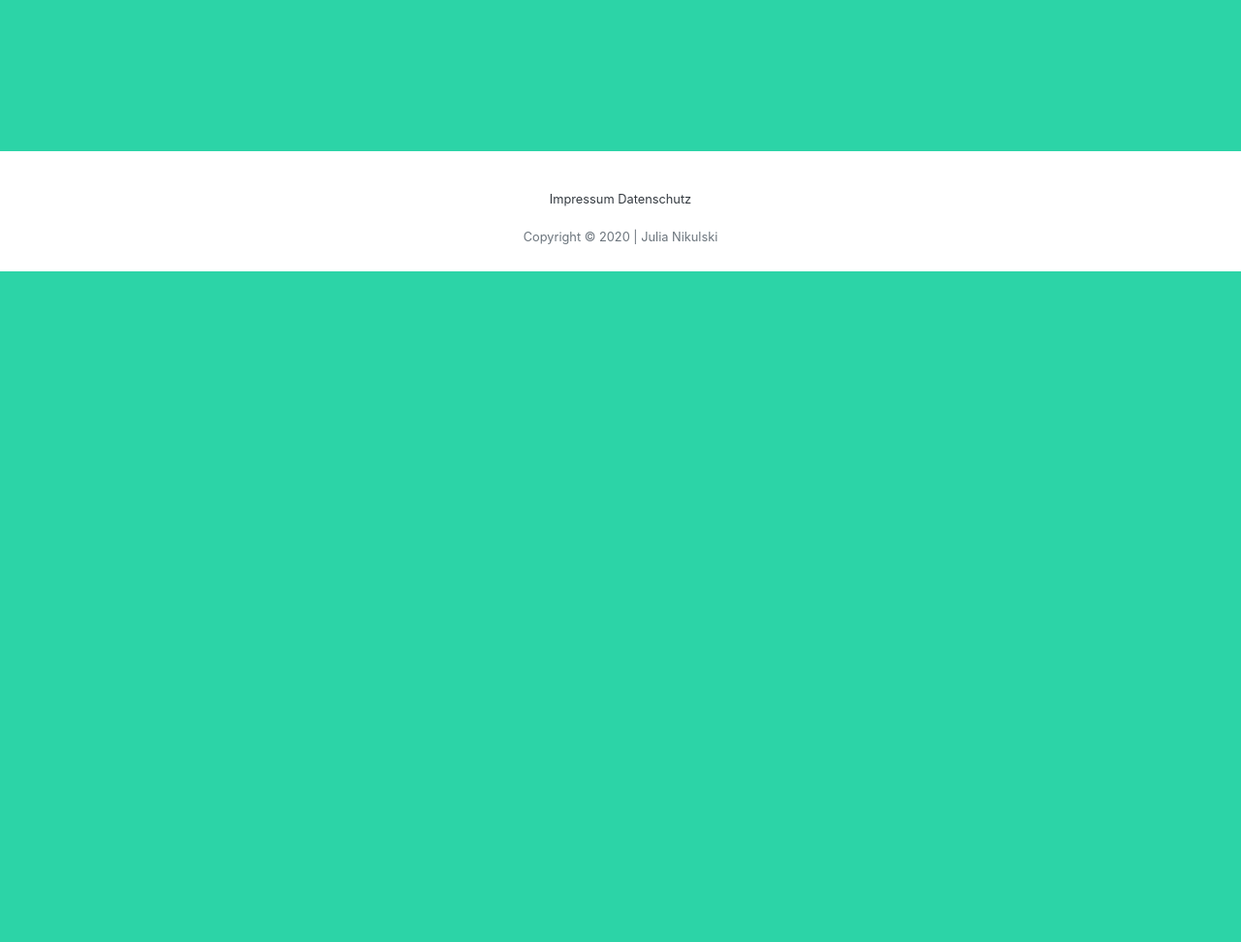
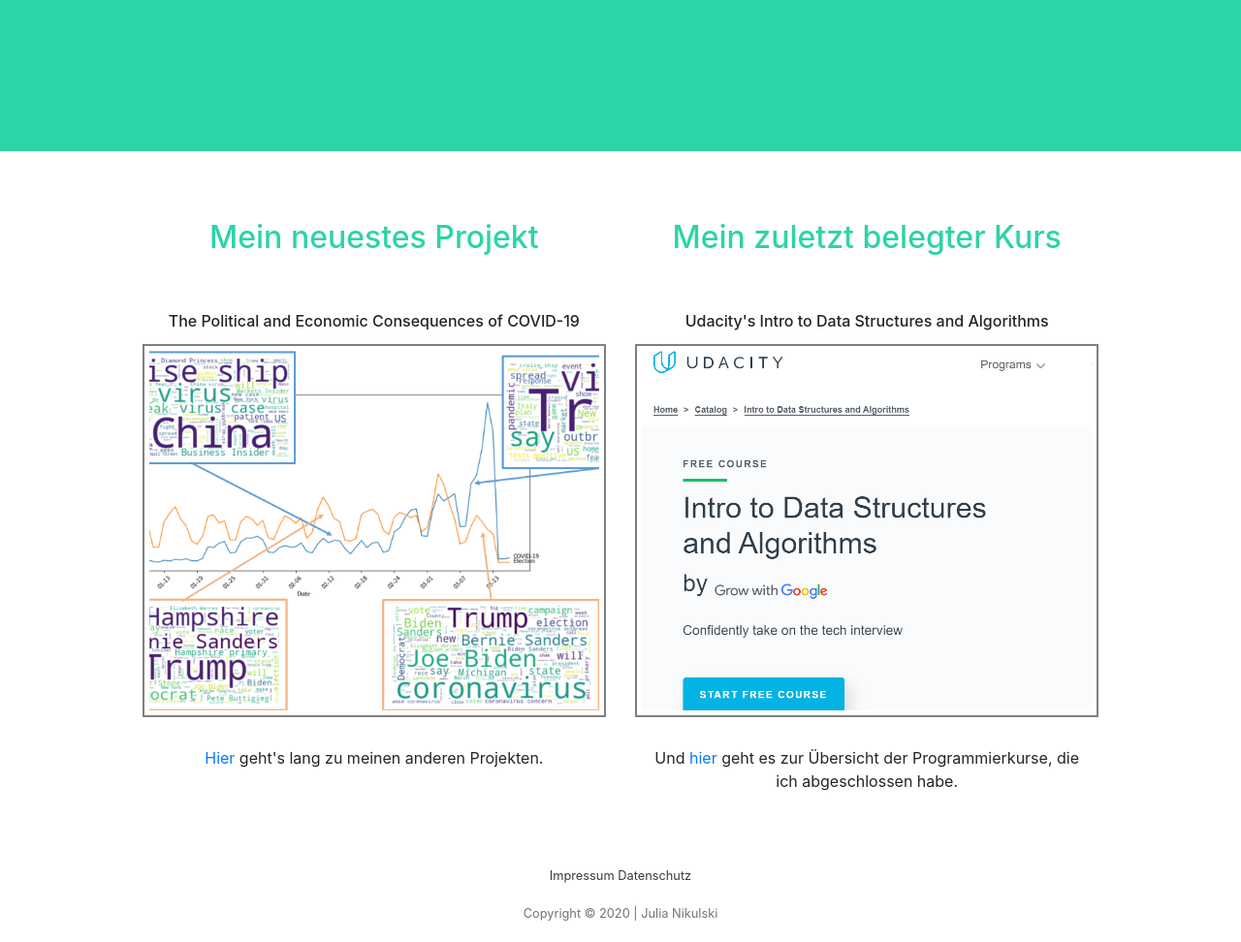
Before and after one commit to julianikulski/portfolio-website, a Flask app: page / in a window 1280 px wide. Shown: the part 520-1492 px from the top of the page at 97% size. Before the commit the page ends 800 px from the top, so only its background shows below. Run offline with Flask 2, Linux system fonts and the light colour scheme; some libraries are stand-ins or nearby versions.

Commit message:
feat: Add content to index page

```diff
--- a/app.py
+++ b/app.py
@@ -172,7 +172,7 @@ def about():
     title_text = "Mit verschiedenen Online- und Offline-Kursen, StackOverflow \
                  und Trial-and-Error habe ich programmieren gelernt und \
                  durch jedes Projekt, das ich entwickle, lerne ich Neues dazu. \
-                 Ein paar Stationen meiner Lernkurve und die Skills, die ich mir \
+                 Ein paar Stationen meines Lernpfades und die Skills, die ich mir \
                  angeeignet habe, stelle ich unten vor."
 
     path = ["Während meines Bachelorstudiums: Verschiedene Forschungsprojekte mit R",
--- a/static/styles.css
+++ b/static/styles.css
@@ -114,6 +114,46 @@
 .home-content
 {
     margin: 40px 0 40px 0;
+}
+
+.index-header
+{
+    color: #2CD4A7;
+    font-size: 18px;
+    font-weight: bold;
+    margin-bottom: 40px;
+    padding: 10px;
+}
+
+.index-btn
+{
+    margin: 10px 0 10px 0;
+    background-color: #2CD4A7;
+    color: #FFFFFF;
+    padding: 5px 0 5px 0;
+}
+
+.index-btn:hover
+{
+    background-color: rgba(44,212,167,0.5);
+    color: #000000;
+    text-decoration: none;
+}
+
+.index-link:hover
+{
+    text-decoration: none;
+    color: #2CD4A7;
+}
+
+.index-img
+{
+    padding-bottom: 5px;
+}
+
+.index-bottom
+{
+    margin-top: 30px;
 }
 
 .portfolio-row
@@ -326,7 +366,7 @@ hr {
     margin-top: 50px;
 }
 
-h4.about-header
+h2.about-header
 {
     color: #33C6B8;
     padding-bottom: 20px;
@@ -351,7 +391,7 @@ footer
 @media screen and (max-width: 600px) {
     .impressum
     {
-        padding: 15px;
+        padding: 30px;
     }
 }
 
--- a/templates/index.html
+++ b/templates/index.html
@@ -7,7 +7,52 @@
 {% block main %}
 
     <section class="home-content">
+        <div class="container p-0">
+            <div class="row portfolio-row justify-content-center">
+                <div class="col-12 col-md-5">
+                    <div class="row justify-content-center">
+                        <div class="index-header">
+                            <h2>Mein neuestes Projekt</h2>
+                        </div>
+                        <div class="row index-img text-center">
+                            <h6>The Political and Economic Consequences of COVID-19</h6>
+                        </div>
+                    </div>
+                    <div class="row">
+                        <a href="https://towardsdatascience.com/the-political-and-economic-perspective-of-covid-19-c35c046ceffc">
+                            <img class="portfolio-img" src="/static/img/covid-19.png">
+                        </a>
+                    </div>
+                    <div class="index-bottom text-center">
+                        <p>
+                            <a class="about-link" href="/portfolio">Hier</a> geht's lang zu meinen anderen Projekten.
+                        </p>
+                    </div>
+                </div>
 
+                <div class="col-12 col-md-5">
+                    <div class="row justify-content-center">
+                        <div class="index-header">
+                            <h2>Mein zuletzt belegter Kurs</h2>
+                        </div>
+
+                        <div class="row index-img text-center">
+                            <h6>Udacity's Intro to Data Structures and Algorithms</h6>
+                        </div>
+                    </div>
+                    <div class="row">
+                        <a href="https://www.udacity.com/course/data-structures-and-algorithms-in-python--ud513">
+                            <img class="portfolio-img" src="/static/img/udacity.png">
+                        </a>
+                    </div>
+                    <div class="index-bottom text-center">
+                        <p>
+                            Und <a class="about-link" href="/portfolio">hier</a> geht es zur Übersicht der Programmierkurse, die ich abgeschlossen habe.
+                        </p>
+                    </div>
+                </div>
+            </div>
+        </div>
     </section>
 
 {% endblock %}
--- a/templates/layout.html
+++ b/templates/layout.html
@@ -12,7 +12,7 @@
             window.dataLayer = window.dataLayer || [];
             function gtag(){dataLayer.push(arguments);}
             gtag('js', new Date());
-            ga('set', 'anonymizeIp', true);
+            gtag('set', 'anonymizeIp', true);
 
             gtag('config', 'UA-89966424-1');
         </script>
--- a/templates/portfolio.html
+++ b/templates/portfolio.html
@@ -14,7 +14,7 @@
                 {% if two_projects[1][0] == "placeholder" %}
                 <div class="col-12 col-md-5">
                     <div class="text-center">
-                        <a class="title-link" href="{{ two_projects[0][4][0][1] }}"><h5 class="portfolio-header">{{ two_projects[0][0] }}</h5></a>
+                        <a class="title-link" href="{{ two_projects[0][4][0][1] }}"><h5>{{ two_projects[0][0] }}</h5></a>
                         <p class="project-des">
                             {{ two_projects[0][1] }}
                         </p>
```
Also changed, not shown: templates/about.html (+8 -1 lines), templates/datenschutz.html (+3 -6 lines), static/img/udacity.png (added).
